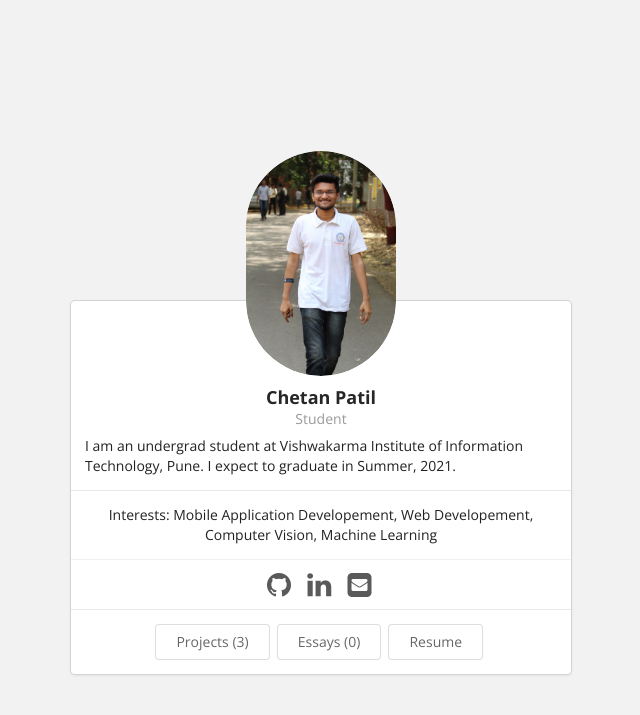
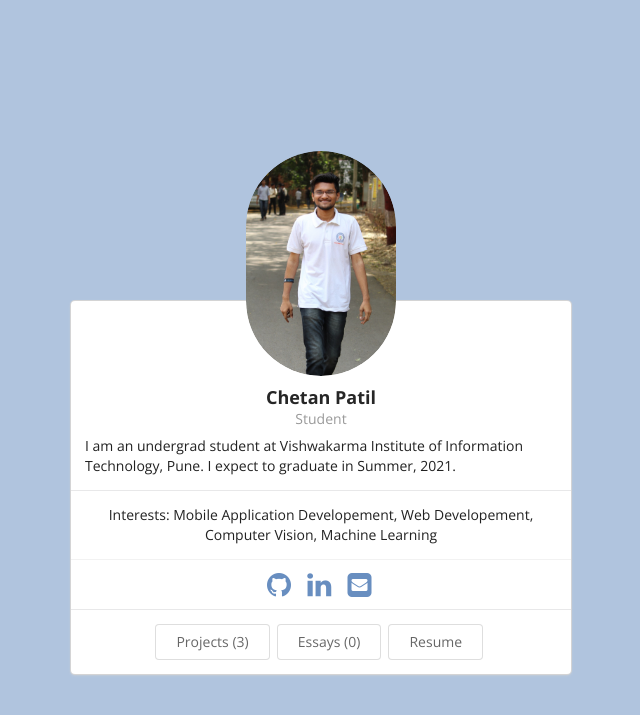
Before and after one commit to beinganonymous/beinganonymous.github.io, a Jekyll site: the page built from index.html, in a window 1280 px wide. Shown: the top 715 px of the page, without its empty margins (319-959 px from the left). Built offline with Jekyll 4.4.1, drawn with Linux system fonts in a browser that asks for light colours.

Commit message:
Update stylesheet-default.scss

```diff
--- a/css/stylesheet-default.scss
+++ b/css/stylesheet-default.scss
@@ -8,17 +8,17 @@
 
 // Default background color
 body {
-  background-color: #f2f2f2;
+  background-color:lightsteelblue;
 }
 
 // Default menubar color
 .ui.menu {
-  background: lighten(silver, 10%);
+  background: lightskyblue;
 }
 
 // Default home page icon color
 .icon-color {
-  color: darken(silver, 40%);
+  color: darken(lightsteelblue, 20%);
 }
 
 
```
